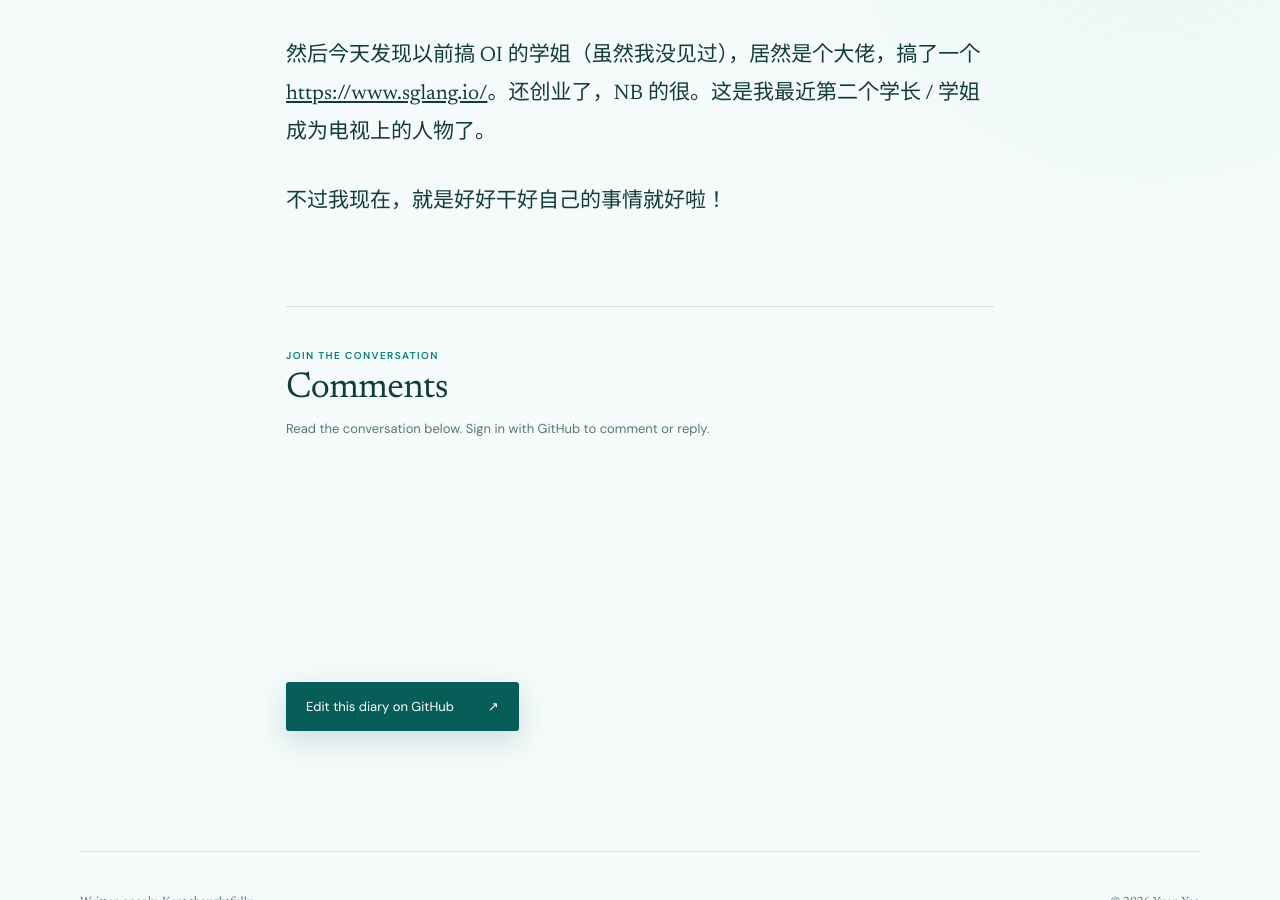
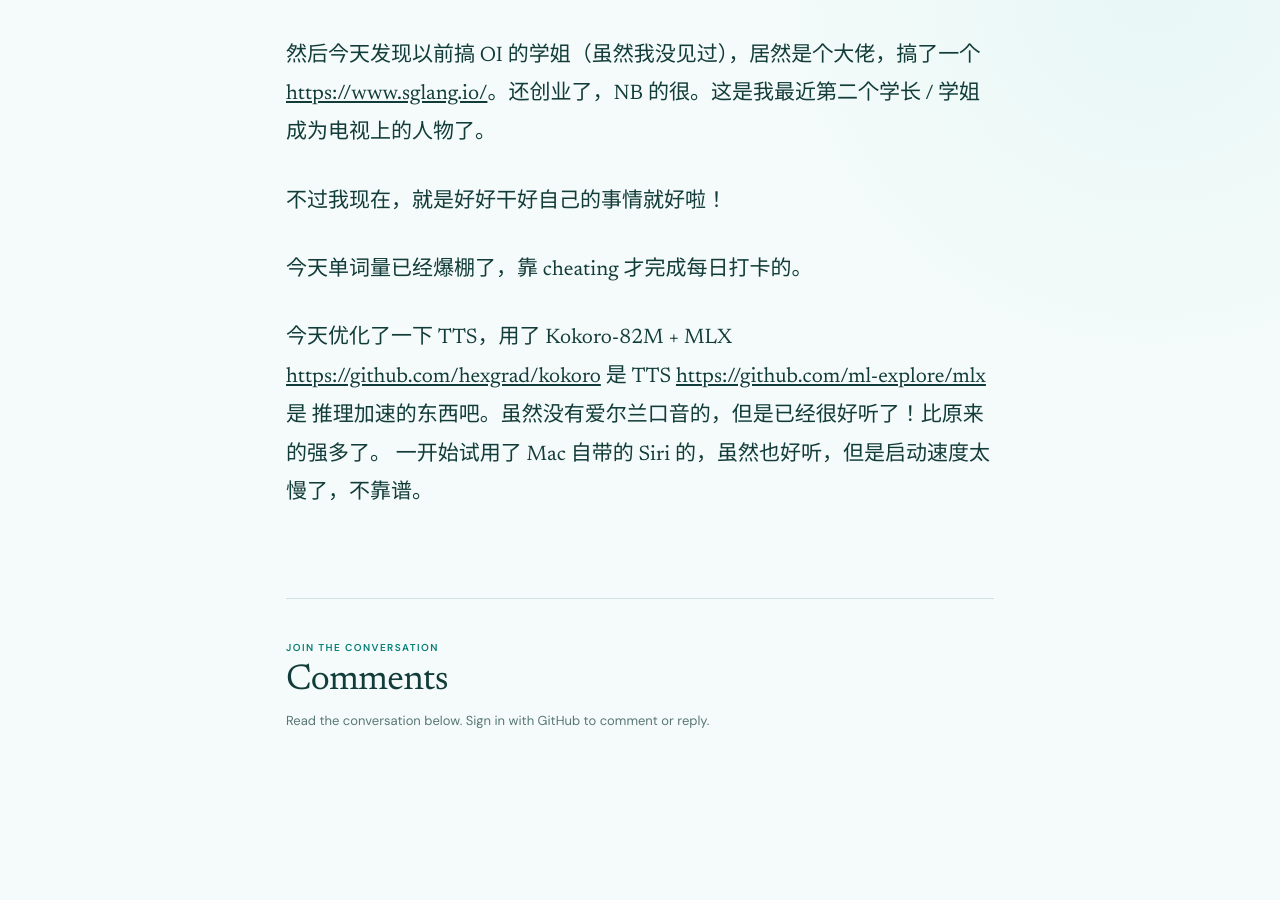
Before and after one commit to faryao/public-diary, a Jekyll site: the page built from _posts/2026-08-04-diary.md, in a window 1280 px wide and 900 px high, scrolled down 925 px. Built offline with Jekyll 4.4.1, drawn with Linux system fonts in a browser that asks for light colours; comment, search, counter and statistics services are not loaded.

Commit message:
Update diary with TTS optimization details
Added notes about TTS optimization and new tools used.

```diff
--- a/_posts/2026-08-04-diary.md
+++ b/_posts/2026-08-04-diary.md
@@ -15,3 +15,10 @@ date: 2026-08-04
 然后今天发现以前搞OI的学姐（虽然我没见过），居然是个大佬，搞了一个 https://www.sglang.io/。还创业了，NB的很。这是我最近第二个学长/学姐成为电视上的人物了。
 
 不过我现在，就是好好干好自己的事情就好啦！
+
+今天单词量已经爆棚了，靠 cheating 才完成每日打卡的。
+
+今天优化了一下 TTS，用了 Kokoro-82M + MLX
+https://github.com/hexgrad/kokoro 是 TTS
+https://github.com/ml-explore/mlx 是 推理加速的东西吧。虽然没有爱尔兰口音的，但是已经很好听了！比原来的强多了。
+一开始试用了 Mac 自带的 Siri 的，虽然也好听，但是启动速度太慢了，不靠谱。
```
